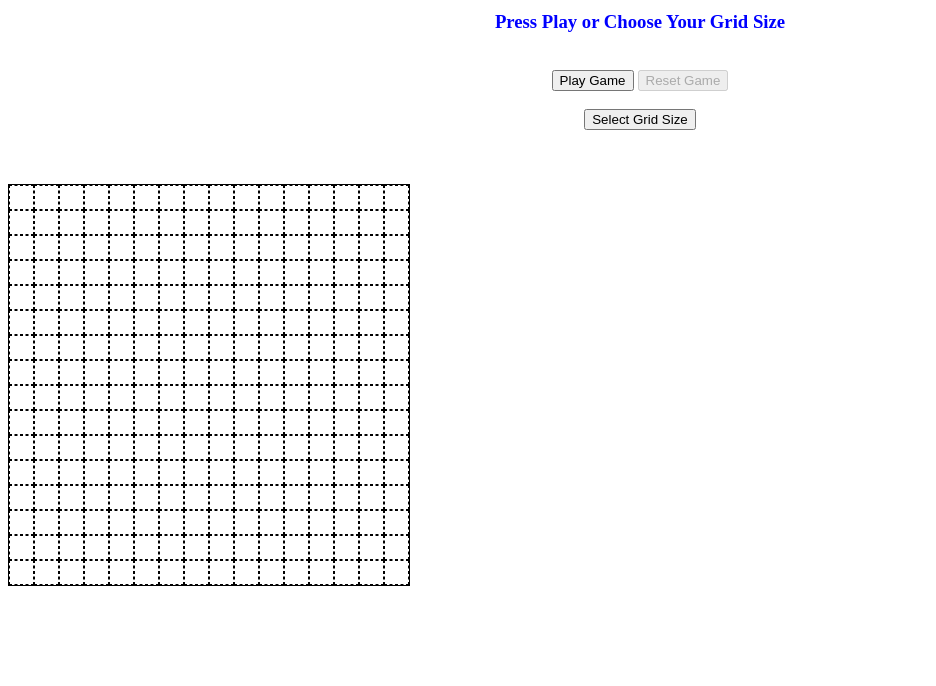
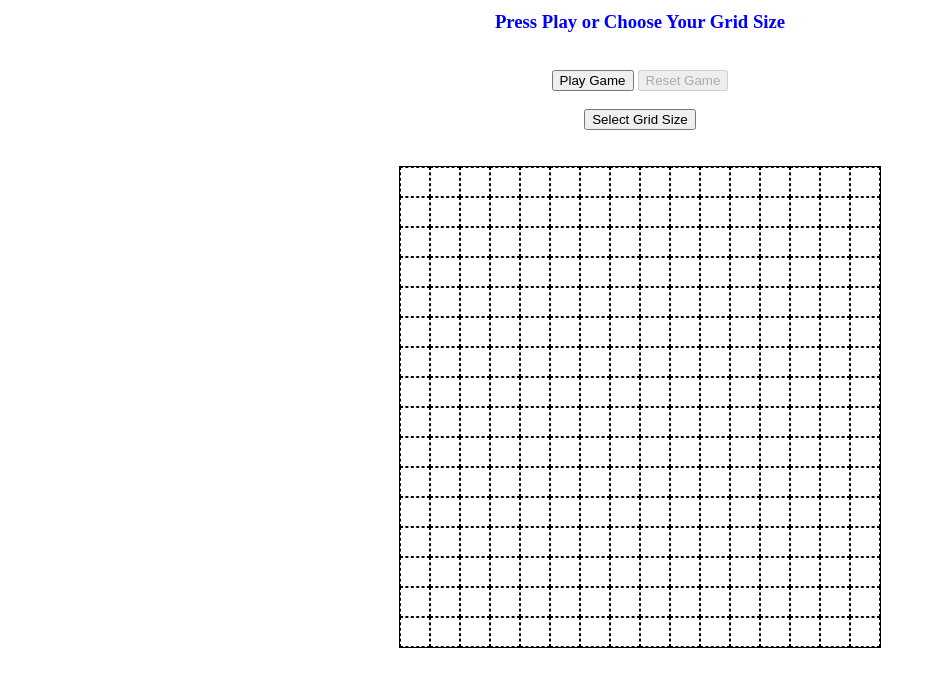
Before and after one commit to lucasr42/etch-a-sketch, a plain HTML site: page index.html in a window 1280 px wide. Shown: the part 108-794 px from the top of the page, without its empty margins (0-936 px from the left). Drawn offline with Linux system fonts and the light colour scheme.

Commit message:
Centered the etch a sketch so it all fits in the screen without scrolling

```diff
--- a/styles.css
+++ b/styles.css
@@ -19,8 +19,9 @@ h1 {
     border: black solid 1px;
     display: flex;
     flex-wrap: wrap;
-    width: 50vh;
-    height: 50vh;
+    width: 60vh;
+    height: 60vh;
+    margin: auto;
 }
 
 #gridPiece {
```
Also changed, not shown: index.html (+1 -1 lines).
